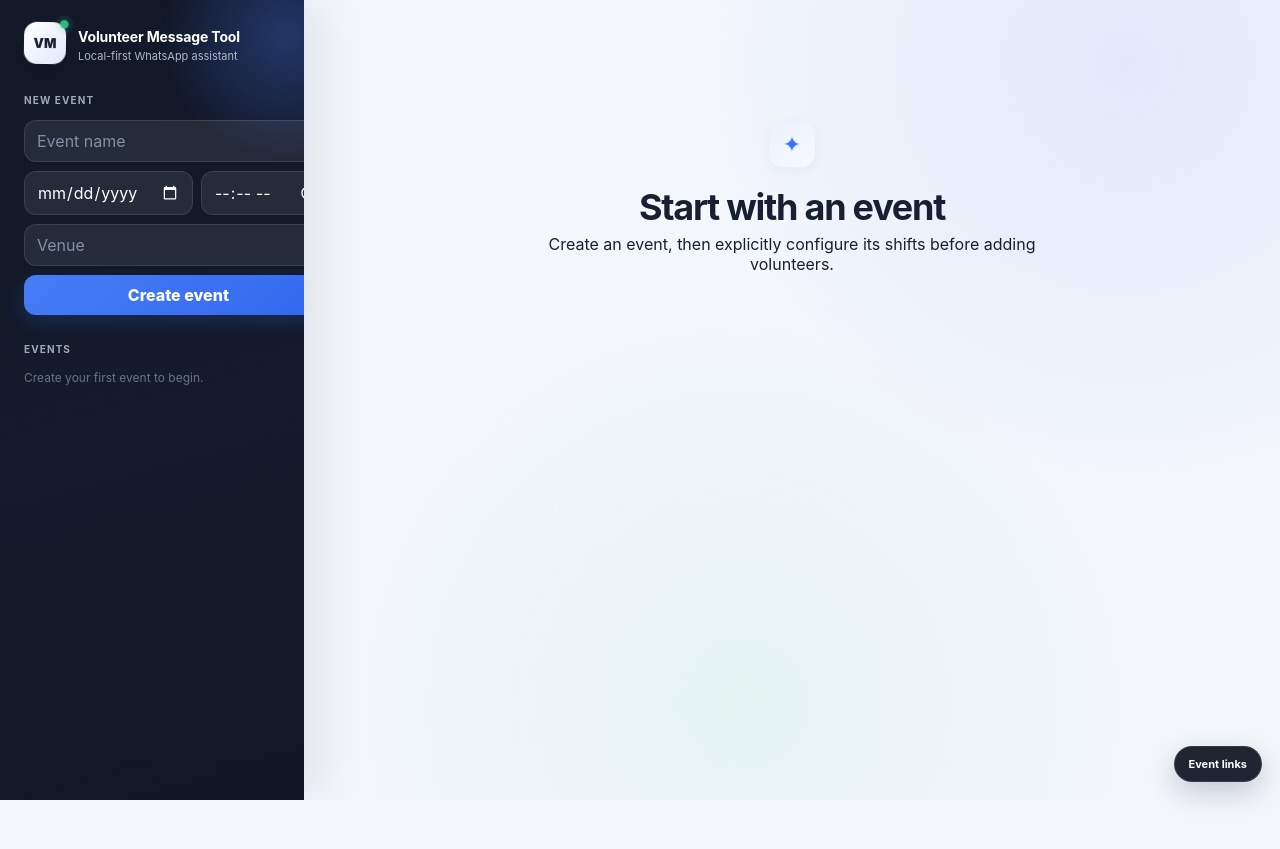
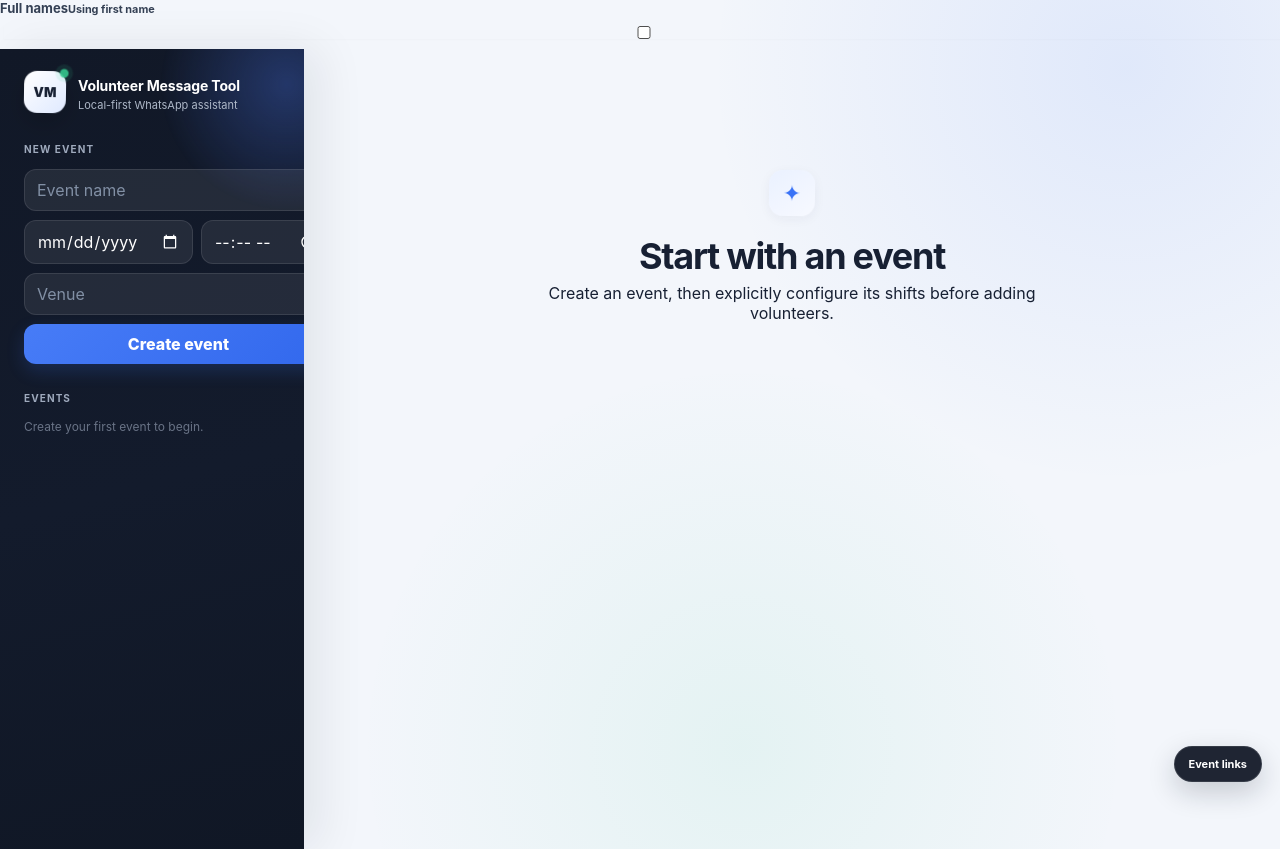
Before and after one commit to aqideh/volmessagetool, a Next.js app: page / in a window 1280 px wide. Before the commit the page ends 800 px from the top, so only its background shows below. Built offline with nearby package versions, Linux system fonts and the light colour scheme.

Commit message:
feat: surface full-name toggle

```diff
--- a/app/layout.tsx
+++ b/app/layout.tsx
@@ -1,5 +1,6 @@
 import type { Metadata } from "next";
 import "./globals.css";
+import NamePreferenceToggle from "./name-preference-toggle";
 
 export const metadata: Metadata = {
   title: "Volunteer Message Tool",
@@ -10,7 +11,10 @@ export default function RootLayout({ children }: Readonly<{ children: React.Reac
   return (
     <html lang="en">
       <body>
-        <a className="event-settings-shortcut" href="/event-details">Event links</a>
+        <div className="floating-tools">
+          <NamePreferenceToggle />
+          <a className="event-settings-shortcut" href="/event-details">Event links</a>
+        </div>
         {children}
       </body>
     </html>
```
